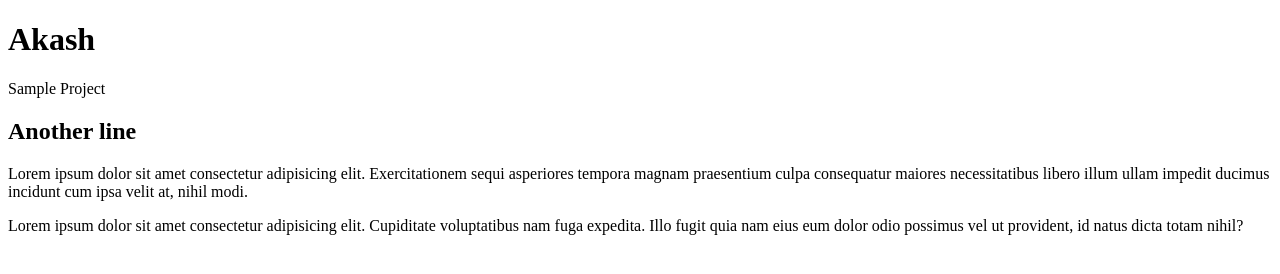
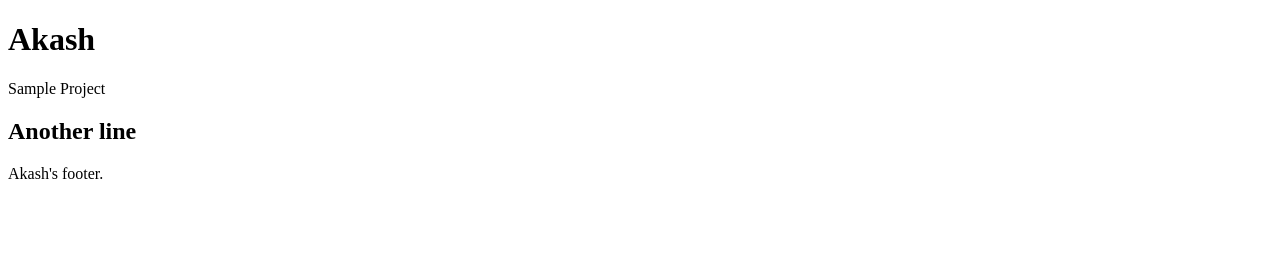
Before and after one commit to akashkumarpsiog/GitPrac, a plain HTML site: page index.html in a window 1280 px wide. Drawn offline with Linux system fonts and the light colour scheme.

Commit message:
improved info with new branch

```diff
--- a/index.html
+++ b/index.html
@@ -3,12 +3,12 @@
 <head>
   <title>My Project</title>
 </head>
+
 <body>
   <h1>Akash</h1>
   <p>Sample Project</p>
   <h2>Another line</h2>
-  <p>Lorem ipsum dolor sit amet consectetur adipisicing elit. Exercitationem sequi asperiores tempora magnam praesentium culpa consequatur maiores necessitatibus libero illum ullam impedit ducimus incidunt cum ipsa velit at, nihil modi.</p>
-  <p> Lorem ipsum dolor sit amet consectetur adipisicing elit. Cupiditate voluptatibus nam fuga expedita. Illo fugit quia nam eius eum dolor odio possimus vel ut provident, id natus dicta totam nihil?</p>
 </body>
 
+<footer>Akash's footer.</footer>
 </html>
```
